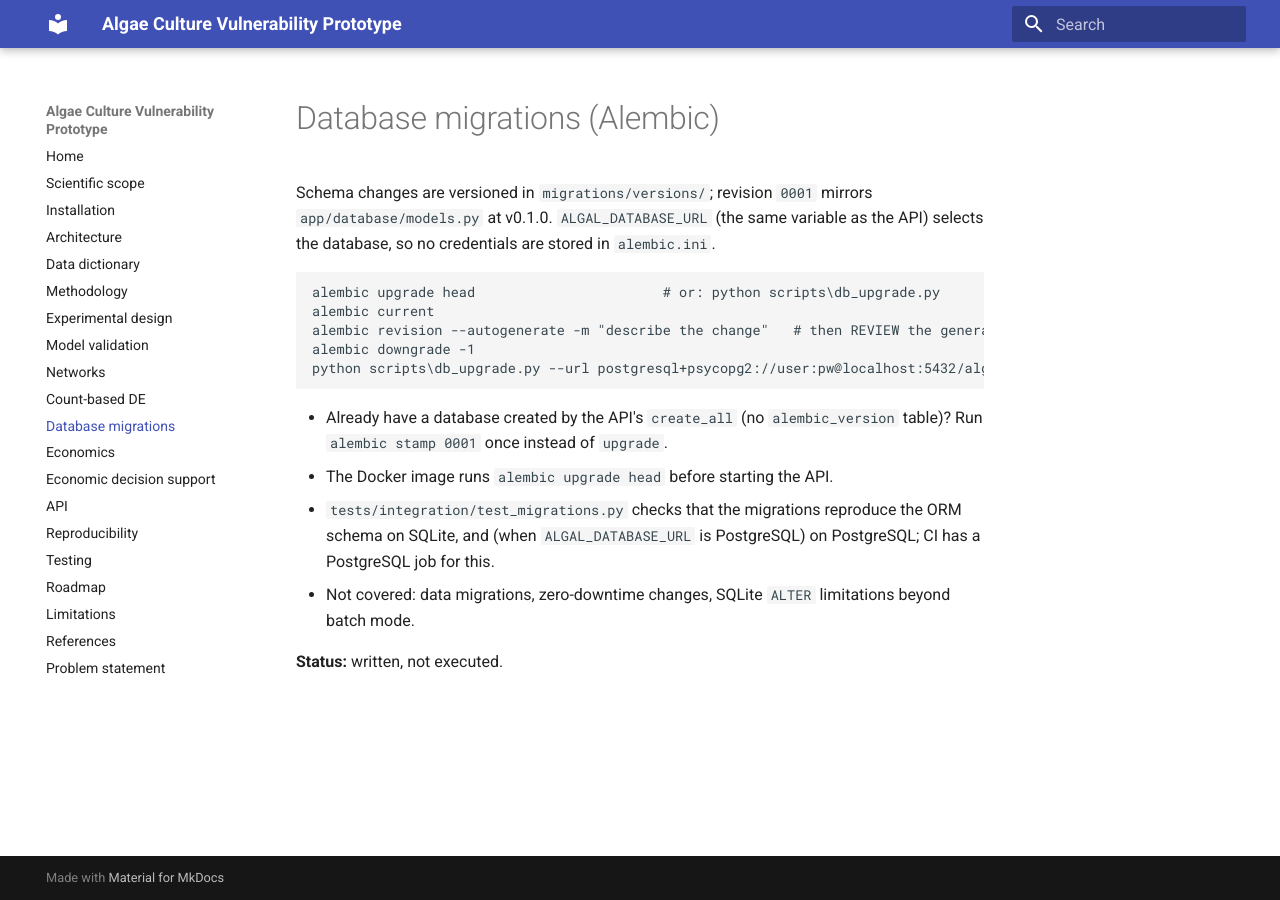
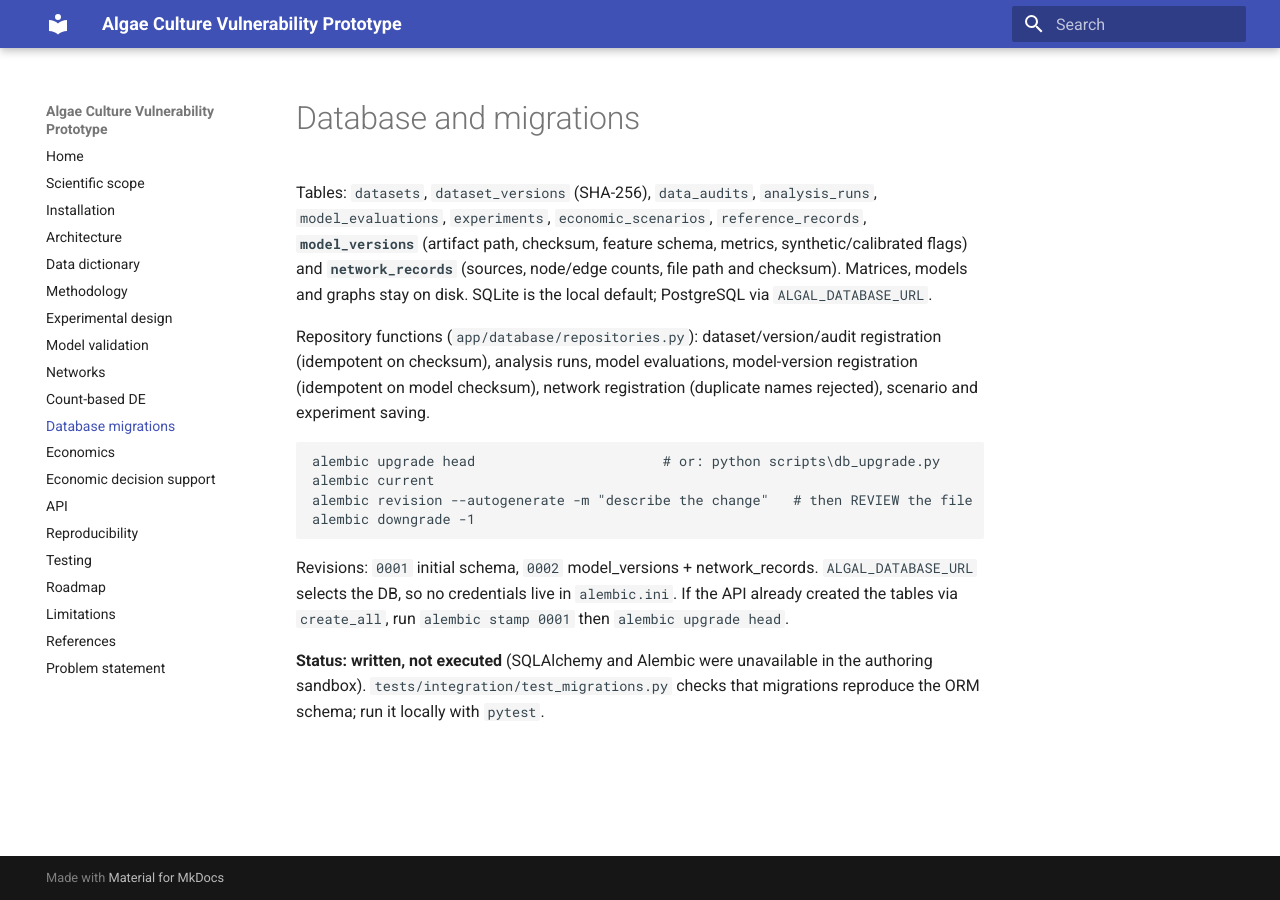
Before and after one commit to sunilnarayan419-ui/AlgalPathogenRisk-ML, an MkDocs documentation site: the page built from docs/database_migrations.md, in a window 1280 px wide. Built offline with MkDocs 1.6.1 and Material for MkDocs 9.7.7, drawn with Linux system fonts in a browser that asks for light colours.

Commit message:
chore: update docs/database_migrations.md

````diff
--- a/docs/database_migrations.md
+++ b/docs/database_migrations.md
@@ -1,22 +1,23 @@
-# Database migrations (Alembic)
+# Database and migrations
 
-Schema changes are versioned in `migrations/versions/`; revision `0001` mirrors
-`app/database/models.py` at v0.1.0. `ALGAL_DATABASE_URL` (the same variable as the API) selects the
-database, so no credentials are stored in `alembic.ini`.
+Tables: `datasets`, `dataset_versions` (SHA-256), `data_audits`, `analysis_runs`, `model_evaluations`, `experiments`,
+`economic_scenarios`, `reference_records`, **`model_versions`** (artifact path, checksum, feature schema, metrics,
+synthetic/calibrated flags) and **`network_records`** (sources, node/edge counts, file path and checksum). Matrices,
+models and graphs stay on disk. SQLite is the local default; PostgreSQL via `ALGAL_DATABASE_URL`.
+
+Repository functions (`app/database/repositories.py`): dataset/version/audit registration (idempotent on checksum),
+analysis runs, model evaluations, model-version registration (idempotent on model checksum), network registration
+(duplicate names rejected), scenario and experiment saving.
 
 ```powershell
 alembic upgrade head                       # or: python scripts\db_upgrade.py
 alembic current
-alembic revision --autogenerate -m "describe the change"   # then REVIEW the generated file
+alembic revision --autogenerate -m "describe the change"   # then REVIEW the file
 alembic downgrade -1
-python scripts\db_upgrade.py --url postgresql+psycopg2://user:pw@localhost:5432/algal
 ```
+Revisions: `0001` initial schema, `0002` model_versions + network_records. `ALGAL_DATABASE_URL` selects the DB,
+so no credentials live in `alembic.ini`. If the API already created the tables via `create_all`, run `alembic stamp 0001`
+then `alembic upgrade head`.
 
-* Already have a database created by the API's `create_all` (no `alembic_version` table)? Run
-  `alembic stamp 0001` once instead of `upgrade`.
-* The Docker image runs `alembic upgrade head` before starting the API.
-* `tests/integration/test_migrations.py` checks that the migrations reproduce the ORM schema on SQLite,
-  and (when `ALGAL_DATABASE_URL` is PostgreSQL) on PostgreSQL; CI has a PostgreSQL job for this.
-* Not covered: data migrations, zero-downtime changes, SQLite `ALTER` limitations beyond batch mode.
-
-**Status:** written, not executed.
+**Status: written, not executed** (SQLAlchemy and Alembic were unavailable in the authoring sandbox).
+`tests/integration/test_migrations.py` checks that migrations reproduce the ORM schema; run it locally with `pytest`.
````
